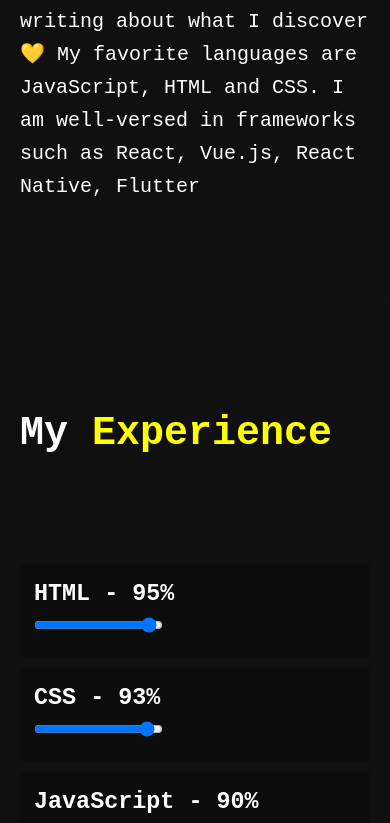
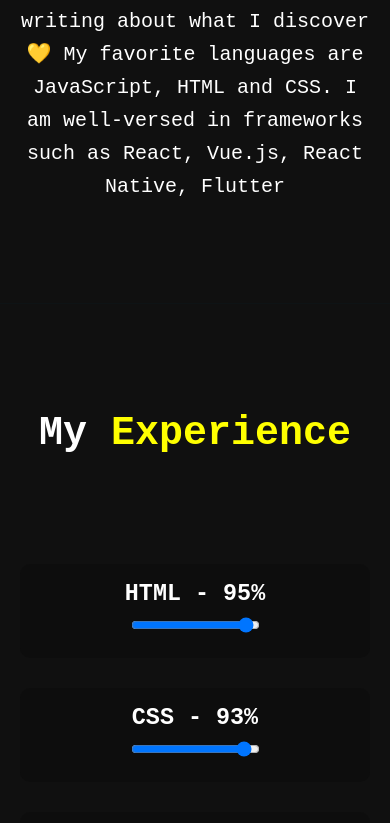
Before and after one commit to langford-dev/profilr, a Next.js app: page /profile in a window 390 px wide. Shown: the part 1159-1982 px from the top of the page. Built offline with nearby package versions, Linux system fonts and the light colour scheme.

Commit message:
center aligned content on mobile

```diff
--- a/styles/globals.css
+++ b/styles/globals.css
@@ -214,16 +214,17 @@
     /* font-size: 50px; */
   }
 
-  *, .text-align-center {
+  /* *, .text-align-center {
     text-align: left;
-  }
+  } */
 
   .experience-container li {
     width: 100%;
     background: #0d0d0d;
     padding: 14px;
-    border-radius: 3px;
-    margin-bottom: 10px;
+    border-radius: 10px;
+    /* margin-bottom: 10px; */
+    text-align: center;
   }
 
   .my-work-item {
```
